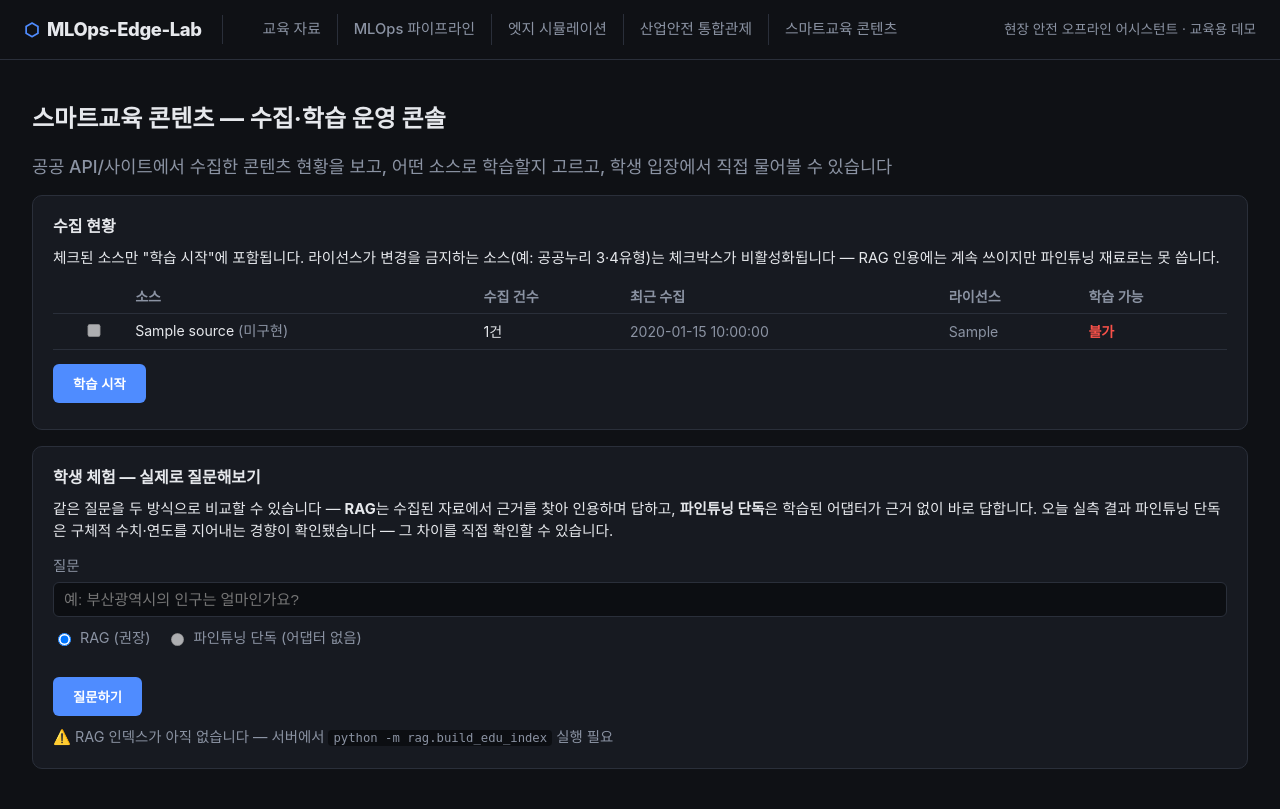
After one commit to grib-arws-bot/mlops-edge-lab, a FastAPI app: template src/web/templates/edu_admin.html in a window 1280 px wide. The commit adds this page. Run offline with FastAPI, Linux system fonts and the light colour scheme; the template is opened without the code that fills it: most values are stand-ins (such as "Sample title", 1, 10 or a date in 2020); parts of the project's set-up code (start-up, migrations or seed data) failed here and were passed over.

Commit message:
스마트교육 운영 콘솔(/edu-admin) 구현 — 수집 현황 + 학습 트리거 + 학생 체험
rag/build_edu_index.py, rag/query_edu.py: 안전 도메인과 같은 패턴으로 교육
도메인 전용 RAG 인덱스 신설(edu/processed/, 별도 인덱스). edu/collected/
전체(라이선스 무관, RAG 인용은 "변경"이 아니므로)를 대상으로 42개 문서 →
2,679개 청크 인덱스 구축.

web/app.py + templates/edu_admin.html: 새 페이지 /edu-admin —
① 소스별 수집 현황(건수·라이선스·학습 가능 여부) 표시
② 소스 선택 후 "학습 시작" — subprocess로 별도 프로세스에서 데이터 생성→
   파인튜닝→평가를 돌리고 상태 파일을 웹이 폴링(healthcheck_alert.py와
   동일 패턴). 서버가 allows_modification 재검증(클라이언트 disabled는
   우회 가능하므로 최종 방어선은 서버).
③ "학생 체험" — RAG 답변(기본)과 파인튜닝 단독 답변(비교용 토글)을 같은
   질문으로 나란히 확인 가능. 실측: 같은 질문에 RAG는 출처를 인용하고,
   파인튜닝 단독은 근거 없이 다른 숫자를 지어냄 — 오늘 발견한 hallucination
   문제를 웹에서 직접 재현.

train/ask_edu_adapter.py, train/run_edu_training_job.py 신설: 둘 다 웹
서비스와 GPU를 다투지 않도록 완전히 별도 프로세스로 실행.

결정 근거는 docs/의사결정_로그.md 81번.

Co-Authored-By: Claude Sonnet 5 <noreply@anthropic.com>

```diff
--- a/src/web/app.py
+++ b/src/web/app.py
@@ -28,11 +28,15 @@ from fastapi.staticfiles import StaticFiles
 from fastapi.templating import Jinja2Templates
 from llama_cpp import Llama
 from prometheus_client import CONTENT_TYPE_LATEST, Counter, Histogram, generate_latest
+from sentence_transformers import SentenceTransformer
 
 sys.path.insert(0, str(Path(__file__).resolve().parents[1]))
 from agent import rules
 from agent.run import preview, run_agent, to_dict
 from agent.tools import ToolContext
+from collect import registry as collect_registry
+from collect.storage import collection_summary
+from rag import query_edu
 from sensors import CATEGORIES, LOCS, SEVERITY_RATIO, VALUE_CEILING, is_lower_is_worse, substance_lookup
 
 _ROOT = Path(__file__).resolve().parents[2]
@@ -85,11 +89,32 @@ def _load_gpu_llm_or_disable_gpu_profiles() -> None:
             del EDGE_PROFILES[key]
 
 
+def _load_edu_rag_or_disable() -> None:
+    """교육 RAG 인덱스가 아직 안 만들어졌을 수도 있다(운영 콘솔에서 소스를 새로 고를
+    때마다 다시 빌드하는 게 아니라 수동 빌드 스크립트라서) — 없으면 조용히 숨기지 않고
+    /edu-admin 화면에서 "인덱스 없음"이라고 명시한다."""
+    if not query_edu.index_available():
+        _state["edu_embed_model"] = None
+        _state["edu_index"] = None
+        _state["edu_meta"] = None
+        return
+    try:
+        _state["edu_embed_model"] = SentenceTransformer(query_edu.EMBED_MODEL)
+        _state["edu_index"] = query_edu.load_index()
+        _state["edu_meta"] = query_edu.load_meta()
+    except Exception as exc:  # noqa: BLE001 — 로드 실패해도 나머지 페이지는 정상 동작해야 함
+        print(f"[startup] 교육 RAG 인덱스 로드 실패: {exc}")
+        _state["edu_embed_model"] = None
+        _state["edu_index"] = None
+        _state["edu_meta"] = None
+
+
 @asynccontextmanager
 async def lifespan(_app: FastAPI):
     _state["ctx"] = ToolContext.load()
     _state["llm"] = Llama(model_path=str(_GGUF_PATH), n_ctx=4096, n_threads=8, verbose=False)
     _load_gpu_llm_or_disable_gpu_profiles()
+    _load_edu_rag_or_disable()
     _ensure_deck_pdf()
     _init_control_room()
     control_room_task = asyncio.create_task(_control_room_loop())
@@ -724,3 +749,133 @@ async def set_control_room_edge_profile(request: Request):
         return JSONResponse({"error": "알 수 없는 엣지 프로파일"}, status_code=400)
     _control_room_edge_profile = key
     return JSONResponse({"status": "ok", "edge_profile": key, "label": EDGE_PROFILES[key]["label"]})
+
+
+# ── 스마트교육 운영 콘솔 (2026-09-19) ──────────────────────────────────────
+# 수집 현황 표시 + 소스 선택 학습 트리거 + "학생 체험"(RAG vs 파인튜닝 비교).
+# 학습/파인튜닝-단독 답변은 둘 다 무거운 별도 프로세스로 돌린다(위 control-room과
+# 달리 GPU에 transformers 모델을 새로 올려야 해서 인프로세스 llama_cpp와 자원을
+# 다툰다 — finetune_lora.py에서 실제로 겪은 GPU 충돌과 같은 이유).
+
+_EDU_JOB_STATUS_PATH = _ROOT / "experiments" / "edu-social-lora" / "job_status.json"
+_EDU_PYTHON_BIN = _ROOT / ".venv" / "bin" / "python"
+
+
+def _edu_job_status() -> dict:
+    if not _EDU_JOB_STATUS_PATH.exists():
+        return {"status": "idle"}
+    try:
+        return json.loads(_EDU_JOB_STATUS_PATH.read_text(encoding="utf-8"))
+    except json.JSONDecodeError:
+        return {"status": "idle"}
+
+
+@app.get("/edu-admin", response_class=HTMLResponse)
+def edu_admin(request: Request):
+    summary_by_source = {s["source_id"]: s for s in collection_summary()}
+    sources = []
+    for config in collect_registry.SOURCES:
+        collected = summary_by_source.get(config.source_id)
+        sources.append({
+            "source_id": config.source_id,
+            "name": config.name,
+            "implemented": config.implemented,
+            "requires_auth": config.requires_auth,
+            "notes": config.notes,
+            "license_type": config.license.license_type,
+            "allows_modification": collected["allows_modification"] if collected else config.license.allows_modification,
+            "item_count": collected["item_count"] if collected else 0,
+            "last_collected_at": collected["last_collected_at"] if collected else None,
+        })
+
+    return templates.TemplateResponse(
+        request, "edu_admin.html",
+        {
+            "sources": sources,
+            "job": _edu_job_status(),
+            "rag_available": _state.get("edu_index") is not None,
+            "finetuned_available": (_ROOT / "experiments" / "edu-social-lora" / "final").exists(),
+        },
+    )
+
+
+@app.get("/api/edu-admin/status")
+def edu_admin_status():
+    return JSONResponse(_edu_job_status())
+
+
+@app.post("/api/edu-admin/train")
+async def edu_admin_train(request: Request):
+    payload = await request.json()
+    selected = payload.get("sources", [])
+    if not selected:
+        return JSONResponse({"error": "소스를 하나 이상 선택하세요"}, status_code=400)
+
+    summary_by_source = {s["source_id"]: s for s in collection_summary()}
+    blocked = [
+        sid for sid in selected
+        if not summary_by_source.get(sid, {}).get("allows_modification")
+    ]
+    if blocked:
+        # UI에서 이미 막지만, 라이선스 위반 방지는 서버가 최종 책임진다 —
+        # 체크박스 disabled는 클라이언트에서 얼마든지 우회 가능하기 때문.
+        return JSONResponse(
+            {"error": f"파인튜닝에 쓸 수 없는 소스(라이선스상 변경 금지): {', '.join(blocked)}"},
+            status_code=400,
+        )
+
+    current = _edu_job_status()
+    if current.get("status") == "running":
+        return JSONResponse({"error": "이미 학습이 진행 중입니다"}, status_code=409)
+
+    subprocess.Popen(
+        [str(_EDU_PYTHON_BIN), "-m", "train.run_edu_training_job", "--sources", ",".join(selected)],
+        cwd=str(_ROOT),
+        env={**os.environ, "PYTHONPATH": str(_ROOT / "src")},
+        stdout=subprocess.DEVNULL, stderr=subprocess.DEVNULL,
+    )
+    return JSONResponse({"status": "started", "sources": selected})
+
+
+@app.post("/api/edu-admin/ask")
+async def edu_admin_ask(request: Request):
+    """학생 체험 — RAG 모드는 이미 로드된 인프로세스 리소스로 즉시 답하고, 파인튜닝
+    비교 모드는 별도 프로세스(ask_edu_adapter.py)를 띄운다(느림, 수십 초)."""
+    payload = await request.json()
+    question = (payload.get("question") or "").strip()
+    mode = payload.get("mode", "rag")
+    if not question:
+        return JSONResponse({"error": "질문을 입력하세요"}, status_code=400)
+
+    loop = asyncio.get_event_loop()
+
+    if mode == "rag":
+        if _state.get("edu_index") is None:
+            return JSONResponse({"error": "RAG 인덱스가 없습니다 — rag/build_edu_index.py 먼저 실행 필요"}, status_code=400)
+        result = await loop.run_in_executor(
+            None, query_edu.answer, question, _state["edu_embed_model"], _state["edu_index"], _state["edu_meta"], _state["llm"],
+        )
+        return JSONResponse({"mode": "rag", **result})
+
+    if mode == "finetuned":
+        adapter_dir = _ROOT / "experiments" / "edu-social-lora" / "final"
+        if not adapter_dir.exists():
+            return JSONResponse({"error": "파인튜닝 어댑터가 없습니다 — 먼저 학습을 실행하세요"}, status_code=400)
+
+        def _run_subprocess():
+            return subprocess.run(
+                [str(_EDU_PYTHON_BIN), "-m", "train.ask_edu_adapter", question],
+                cwd=str(_ROOT), env={**os.environ, "PYTHONPATH": str(_ROOT / "src")},
+                capture_output=True, text=True, timeout=120,
+            )
+
+        proc = await loop.run_in_executor(None, _run_subprocess)
+        if proc.returncode != 0:
+            return JSONResponse({"error": f"어댑터 실행 실패: {proc.stderr[-800:]}"}, status_code=500)
+        try:
+            parsed = json.loads(proc.stdout.strip().splitlines()[-1])
+        except (json.JSONDecodeError, IndexError):
+            return JSONResponse({"error": "어댑터 응답 파싱 실패"}, status_code=500)
+        return JSONResponse({"mode": "finetuned", "answer": parsed["answer"], "sources": []})
+
+    return JSONResponse({"error": "알 수 없는 모드"}, status_code=400)
--- a/src/web/templates/base.html
+++ b/src/web/templates/base.html
@@ -116,6 +116,7 @@
     <a href="/">MLOps 파이프라인</a>
     <a href="/simulate">엣지 시뮬레이션</a>
     <a href="/control-room">산업안전 통합관제</a>
+    <a href="/edu-admin">스마트교육 콘텐츠</a>
   </nav>
   <span class="muted" style="margin-left:auto; color: var(--muted); font-size:0.85rem;">현장 안전 오프라인 어시스턴트 · 교육용 데모</span>
 </header>
--- /dev/null
+++ b/src/web/templates/edu_admin.html
@@ -0,0 +1,155 @@
+{% extends "base.html" %}
+{% block title %}스마트교육 콘텐츠 | MLOps-Edge-Lab{% endblock %}
+{% block content %}
+<h1>스마트교육 콘텐츠 — 수집·학습 운영 콘솔</h1>
+<h2>공공 API/사이트에서 수집한 콘텐츠 현황을 보고, 어떤 소스로 학습할지 고르고, 학생 입장에서 직접 물어볼 수 있습니다</h2>
+
+<div class="card">
+  <strong>수집 현황</strong>
+  <div class="why">체크된 소스만 "학습 시작"에 포함됩니다. 라이선스가 변경을 금지하는 소스(예: 공공누리 3·4유형)는 체크박스가 비활성화됩니다 — RAG 인용에는 계속 쓰이지만 파인튜닝 재료로는 못 씁니다.</div>
+  <table style="width:100%; border-collapse:collapse; margin-top:10px; font-size:0.88rem;">
+    <thead>
+      <tr style="text-align:left; color:var(--muted); border-bottom:1px solid var(--border);">
+        <th style="padding:6px 8px;"></th>
+        <th style="padding:6px 8px;">소스</th>
+        <th style="padding:6px 8px;">수집 건수</th>
+        <th style="padding:6px 8px;">최근 수집</th>
+        <th style="padding:6px 8px;">라이선스</th>
+        <th style="padding:6px 8px;">학습 가능</th>
+      </tr>
+    </thead>
+    <tbody>
+      {% for s in sources %}
+      <tr style="border-bottom:1px solid var(--border);">
+        <td style="padding:6px 8px;">
+          {% if s.item_count > 0 and s.allows_modification %}
+          <input type="checkbox" class="src-checkbox" value="{{ s.source_id }}">
+          {% else %}
+          <input type="checkbox" disabled title="{{ '수집된 데이터 없음' if s.item_count == 0 else '라이선스상 학습(변경) 금지' }}">
+          {% endif %}
+        </td>
+        <td style="padding:6px 8px;">{{ s.name }}{% if not s.implemented %} <span class="stat" style="display:inline;">(미구현)</span>{% endif %}</td>
+        <td style="padding:6px 8px;">{{ s.item_count }}건</td>
+        <td style="padding:6px 8px; color:var(--muted);">{{ s.last_collected_at or '-' }}</td>
+        <td style="padding:6px 8px; color:var(--muted);">{{ s.license_type }}</td>
+        <td style="padding:6px 8px;">
+          {% if s.item_count == 0 %}<span class="stat" style="display:inline;">-</span>
+          {% elif s.allows_modification %}<span class="severity 정상">가능</span>
+          {% else %}<span class="severity 위험">불가</span>{% endif %}
+        </td>
+      </tr>
+      {% endfor %}
+    </tbody>
+  </table>
+
+  <button id="train-btn" style="margin-top:14px;">학습 시작</button>
+  <div id="train-status" class="stat" style="margin-top:8px;"></div>
+</div>
+
+<div class="card">
+  <strong>학생 체험 — 실제로 질문해보기</strong>
+  <div class="why">
+    같은 질문을 두 방식으로 비교할 수 있습니다 — <strong>RAG</strong>는 수집된 자료에서 근거를 찾아 인용하며 답하고, <strong>파인튜닝 단독</strong>은 학습된 어댑터가 근거 없이 바로 답합니다. 오늘 실측 결과 파인튜닝 단독은 구체적 수치·연도를 지어내는 경향이 확인됐습니다 — 그 차이를 직접 확인할 수 있습니다.
+  </div>
+  <label>질문</label>
+  <input type="text" id="question" placeholder="예: 부산광역시의 인구는 얼마인가요?">
+  <div style="display:flex; gap:16px; margin:10px 0;">
+    <label style="display:flex; align-items:center; gap:6px; margin:0;"><input type="radio" name="mode" value="rag" checked style="width:auto;"> RAG (권장)</label>
+    <label style="display:flex; align-items:center; gap:6px; margin:0;"><input type="radio" name="mode" value="finetuned" style="width:auto;" {% if not finetuned_available %}disabled{% endif %}> 파인튜닝 단독{% if not finetuned_available %} (어댑터 없음){% endif %}</label>
+  </div>
+  <button id="ask-btn">질문하기</button>
+
+  <div id="ask-result" style="margin-top:14px; display:none;">
+    <div class="loop-badge" id="ask-mode-badge" style="display:inline-block;"></div>
+    <div class="feed-narrative" id="ask-answer" style="margin-top:8px;"></div>
+    <div id="ask-sources" style="margin-top:8px;"></div>
+  </div>
+  {% if not rag_available %}
+  <div class="stat" style="margin-top:10px;">⚠️ RAG 인덱스가 아직 없습니다 — 서버에서 <code>python -m rag.build_edu_index</code> 실행 필요</div>
+  {% endif %}
+</div>
+
+<script>
+function escapeHtml(s) {
+  return (s || "").replace(/[&<>"']/g, c => ({"&":"&amp;","<":"&lt;",">":"&gt;",'"':"&quot;","'":"&#39;"}[c]));
+}
+
+const trainBtn = document.getElementById('train-btn');
+const trainStatus = document.getElementById('train-status');
+let pollTimer = null;
+
+function renderJobStatus(job) {
+  if (job.status === 'idle') { trainStatus.textContent = ''; return; }
+  if (job.status === 'running') {
+    const stageLabel = {generating_dataset: '합성 데이터 생성 중', finetuning: '파인튜닝 중', evaluating: '평가 중'}[job.stage] || job.stage;
+    trainStatus.textContent = `진행 중 — ${stageLabel} (소스: ${(job.sources || []).join(', ')})`;
+    trainBtn.disabled = true;
+  } else if (job.status === 'done') {
+    const r = job.result || {};
+    trainStatus.textContent = `완료 — 평균 ROUGE-L ${r.avg_rougeL ? r.avg_rougeL.toFixed(3) : '?'} (학습 ${r.train_examples}건/검증 ${r.val_examples}건)`;
+    trainBtn.disabled = false;
+    if (pollTimer) { clearInterval(pollTimer); pollTimer = null; }
+  } else if (job.status === 'error') {
+    trainStatus.textContent = `실패 — ${job.error || '알 수 없는 오류'}`;
+    trainBtn.disabled = false;
+    if (pollTimer) { clearInterval(pollTimer); pollTimer = null; }
+  }
+}
+
+async function pollJobStatus() {
+  const res = await fetch('/api/edu-admin/status');
+  renderJobStatus(await res.json());
+}
+
+trainBtn.addEventListener('click', async () => {
+  const sources = Array.from(document.querySelectorAll('.src-checkbox:checked')).map(el => el.value);
+  if (sources.length === 0) { alert('소스를 하나 이상 선택하세요.'); return; }
+  trainBtn.disabled = true;
+  const res = await fetch('/api/edu-admin/train', {
+    method: 'POST', headers: {'Content-Type': 'application/json'}, body: JSON.stringify({sources}),
+  });
+  const data = await res.json();
+  if (!res.ok) { alert(data.error || '학습 시작 실패'); trainBtn.disabled = false; return; }
+  trainStatus.textContent = '학습 요청됨...';
+  if (pollTimer) clearInterval(pollTimer);
+  pollTimer = setInterval(pollJobStatus, 3000);
+});
+
+pollJobStatus();
+
+const askBtn = document.getElementById('ask-btn');
+const askResult = document.getElementById('ask-result');
+const askAnswer = document.getElementById('ask-answer');
+const askSources = document.getElementById('ask-sources');
+const askModeBadge = document.getElementById('ask-mode-badge');
+
+askBtn.addEventListener('click', async () => {
+  const question = document.getElementById('question').value.trim();
+  if (!question) { alert('질문을 입력하세요.'); return; }
+  const mode = document.querySelector('input[name="mode"]:checked').value;
+
+  askBtn.disabled = true;
+  askResult.style.display = 'block';
+  askModeBadge.textContent = mode === 'rag' ? '↺ RAG로 근거 검색 중...' : '↺ 파인튜닝 어댑터 로딩·생성 중(수십 초 소요)...';
+  askAnswer.textContent = '';
+  askSources.innerHTML = '';
+
+  try {
+    const res = await fetch('/api/edu-admin/ask', {
+      method: 'POST', headers: {'Content-Type': 'application/json'}, body: JSON.stringify({question, mode}),
+    });
+    const data = await res.json();
+    if (!res.ok) { askModeBadge.textContent = '오류'; askAnswer.textContent = data.error || '실패'; return; }
+
+    askModeBadge.textContent = mode === 'rag' ? 'RAG 답변 (근거 인용)' : '파인튜닝 단독 답변 (근거 없음)';
+    askAnswer.textContent = data.answer;
+    if (data.sources && data.sources.length) {
+      askSources.innerHTML = '<div class="stat">참고한 자료:</div>' +
+        data.sources.map(s => `<div class="stat">· ${escapeHtml(s.title)} (score=${s.score})</div>`).join('');
+    }
+  } finally {
+    askBtn.disabled = false;
+  }
+});
+</script>
+{% endblock %}
```
Also changed, not shown: docs/의사결정_로그.md (+17 -0 lines), src/rag/build_edu_index.py (added, +88 -0 lines), src/rag/query_edu.py (added, +67 -0 lines), src/train/ask_edu_adapter.py (added, +54 -0 lines), src/train/make_edu_dataset.py (+26 -7 lines), src/train/run_edu_training_job.py (added, +81 -0 lines).
